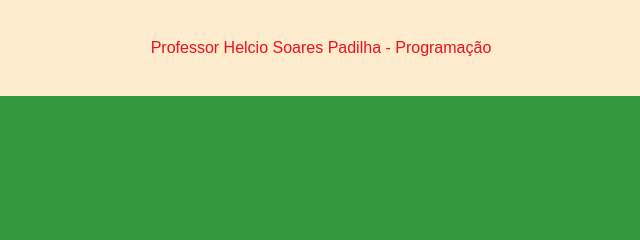
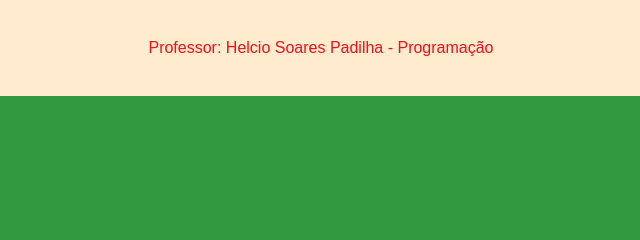
Before and after one commit to helciosoueu/Material-1.0, a plain HTML site: page index.html in a window 1280 px wide. Shown: the top 240 px of the page, 319-959 px from the left. Drawn offline with Linux system fonts and the light colour scheme.

Commit message:
teste 10

```diff
--- a/index.html
+++ b/index.html
@@ -41,7 +41,7 @@
     </style>
  </head>
  <body>
-    <header>Professor Helcio Soares Padilha - Programação</header>
+    <header>Professor: Helcio Soares Padilha - Programação</header>
     <main>
         <h1>Conteúdo</h1>
     </main>
```
